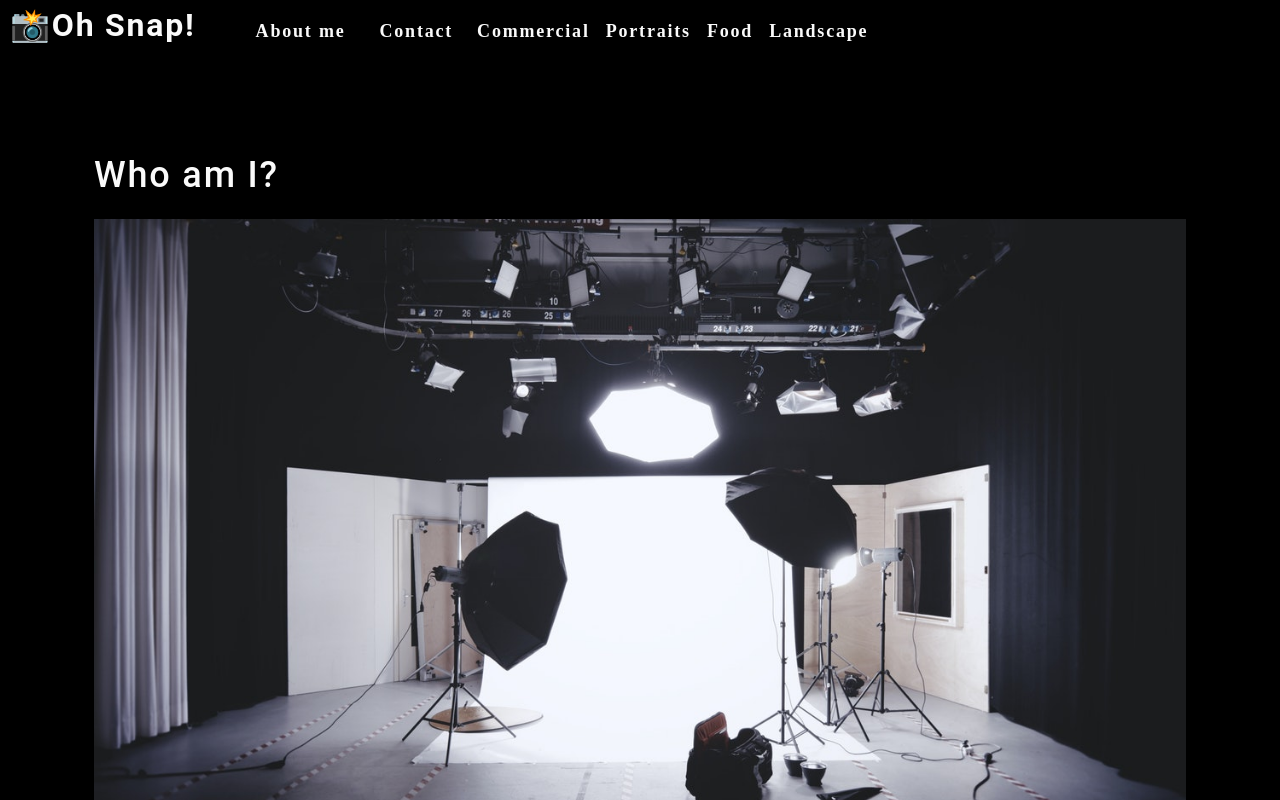
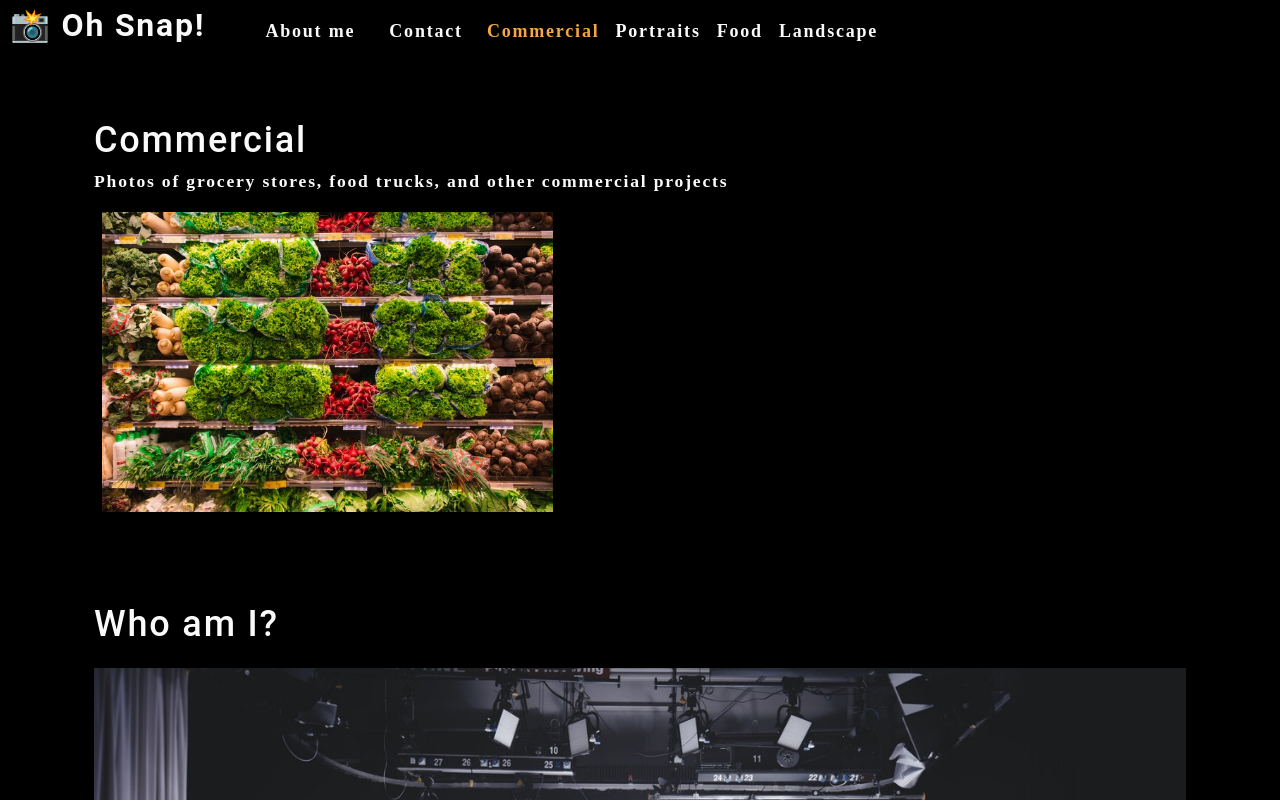
Before and after one commit to DouglasRed/oh-snap, a React (Create React App) app: page / in a window 1280 px wide. Shown: the top 800 px of the page. Built offline with nearby package versions, Linux system fonts and the light colour scheme.

Commit message:
Conditionally Render Gallery Pages

```diff
--- a/src/App.js
+++ b/src/App.js
@@ -1,13 +1,37 @@
-import React from "react";
+import React, { useState } from "react";
 import Nav from "./components/Nav";
 import About from "./components/About";
+import Gallery from "./components/Gallery";
 
 function App() {
+  const [categories] = useState([
+    {
+      name: "commercial",
+      description:
+        "Photos of grocery stores, food trucks, and other commercial projects",
+    },
+    { name: "portraits", description: "Portraits of people in my life" },
+    { name: "food", description: "Delicious delicacies" },
+    {
+      name: "landscape",
+      description: "Fields, farmhouses, waterfalls, and the beauty of nature",
+    },
+  ]);
+
+  const [currentCategory, setCurrentCategory] = useState(categories[0]);
+
   return (
     <div>
-      <Nav />
+      <Nav
+        categories={categories}
+        setCurrentCategory={setCurrentCategory}
+        currentCategory={currentCategory}
+      ></Nav>
       <main>
-        <About />
+        <div>
+          <Gallery />
+          <About />
+        </div>
       </main>
     </div>
   );
--- /dev/null
+++ b/src/components/Gallery/index.js
@@ -0,0 +1,26 @@
+import React from "react";
+import { capitalizeFirstLetter } from "../../utils/helpers";
+import photo from "../../assets/small/commercial/0.jpg";
+
+function Gallery(props) {
+  const currentCategory = {
+    name: "commercial",
+    description:
+      "Photos of grocery stores, food trucks, and other commercial projects",
+  };
+  return (
+    <section>
+      <h1>{capitalizeFirstLetter(currentCategory.name)}</h1>
+      <p>{currentCategory.description}</p>
+      <div className="flex-row">
+        <img
+          src={photo}
+          alt="Commercial Example"
+          className="img-thumbnail mx-1"
+        />
+      </div>
+    </section>
+  );
+}
+
+export default Gallery;
--- a/src/components/Nav/index.js
+++ b/src/components/Nav/index.js
@@ -1,50 +1,44 @@
-import React from "react";
+import React, { useEffect } from "react";
 import { capitalizeFirstLetter } from "../../utils/helpers";
 
-function Nav() {
-  const categories = [
-    {
-      name: "commercial",
-      description:
-        "Photos of grocery stores, food trucks, and other commercial projects",
-    },
-    { name: "portraits", description: "Portraits of people in my life" },
-    { name: "food", description: "Delicious delicacies" },
-    {
-      name: "landscape",
-      description: "Fields, farmhouses, waterfalls, and the beauty of nature",
-    },
-  ];
+function Nav(props) {
+  const { categories = [], setCurrentCategory, currentCategory } = props;
 
-  const handleClick = () => {
-    console.log("click handled");
-  };
+  useEffect(() => {
+    document.title = capitalizeFirstLetter(currentCategory.name);
+  }, [currentCategory]);
 
   return (
-    <header data-testid="header" className="flex-row px-1">
+    <header className="flex-row px-1">
       <h2>
         <a data-testid="link" href="/">
           <span role="img" aria-label="camera">
+            {" "}
             📸
-          </span>
+          </span>{" "}
           Oh Snap!
         </a>
       </h2>
       <nav>
         <ul className="flex-row">
           <li className="mx-2">
-            <a data-testid="about" href="#about" onClick={() => handleClick()}>
+            <a data-testid="about" href="#about">
               About me
             </a>
           </li>
-          <li className={"mx-2"}>
-            <span onClick={() => handleClick()}>Contact</span>
+          <li className="mx-2">
+            <span>Contact</span>
           </li>
           {categories.map((category) => (
-            <li className="mx-1" key={category.name}>
+            <li
+              className={`mx-1 ${
+                currentCategory.name === category.name && "navActive"
+              }`}
+              key={category.name}
+            >
               <span
                 onClick={() => {
-                  handleClick();
+                  setCurrentCategory(category);
                 }}
               >
                 {capitalizeFirstLetter(category.name)}
```
